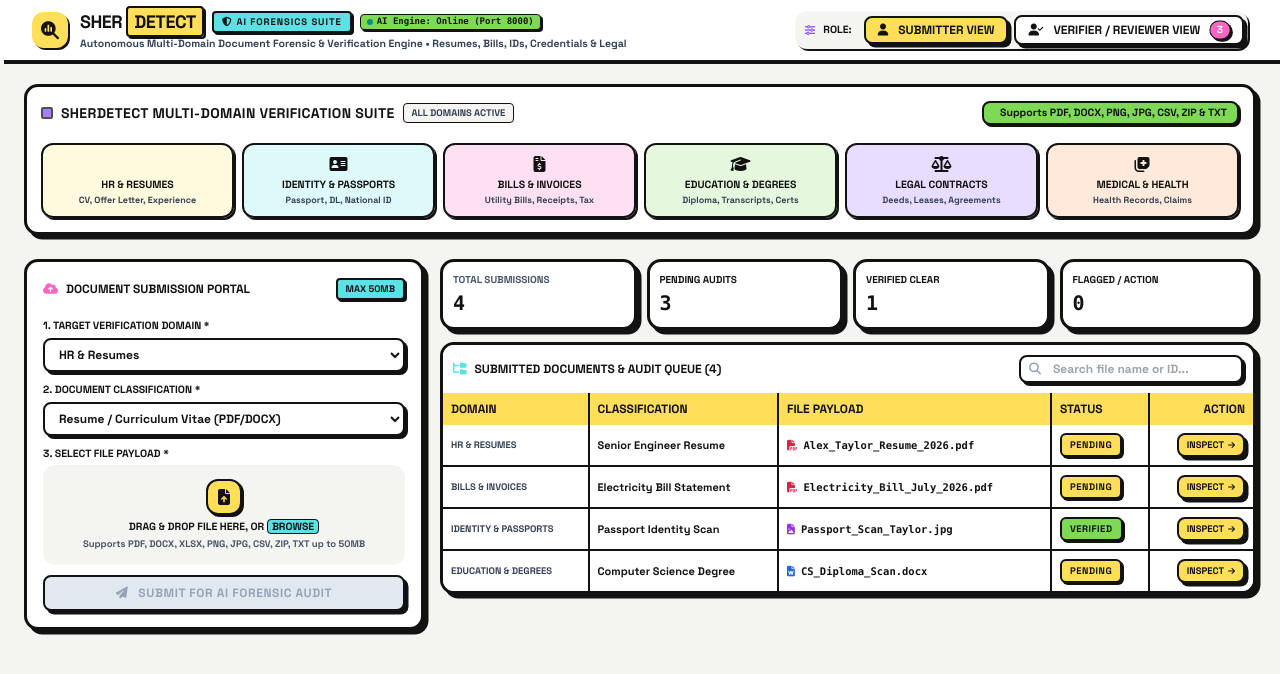
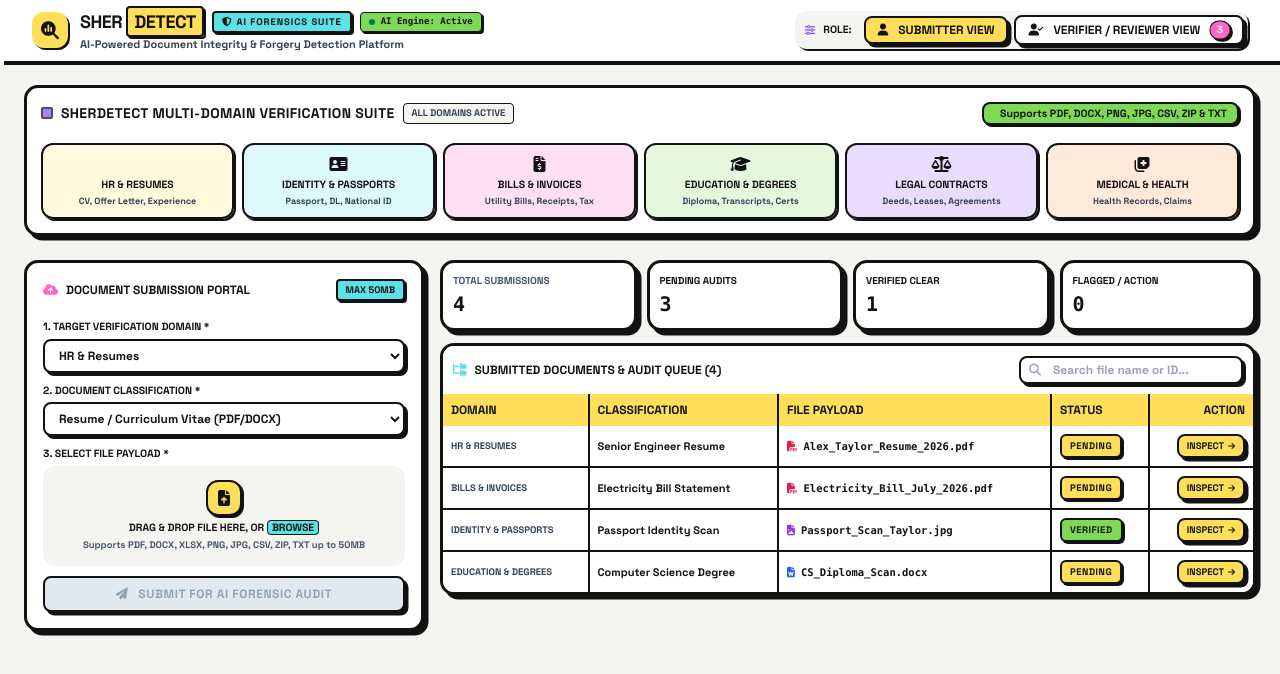
Before and after one commit to navisjoshvadonel/SherDetect, a Next.js app in the folder frontend/: page / in a window 1280 px wide. Shown: the top 674 px of the page. Built offline with nearby package versions, Linux system fonts and the light colour scheme.

Commit message:
fix(ui): remove technical port from header badge and rephrase subtitle to professional platform description

```diff
--- a/frontend/src/app/components/Header.tsx
+++ b/frontend/src/app/components/Header.tsx
@@ -33,13 +33,13 @@ export const Header: React.FC<HeaderProps> = ({
                 <i className="fa-solid fa-shield-halved text-brutal-black"></i>
                 AI Forensics Suite
               </span>
-              <span className="text-[9px] font-mono font-black bg-brutal-green text-brutal-black px-1.5 py-0.2 rounded border border-brutal-black hidden sm:inline-flex items-center gap-1 shadow-brutal-sm">
-                <span className="w-1.5 h-1.5 bg-emerald-600 rounded-full animate-ping"></span>
-                AI Engine: Online (Port 8000)
+              <span className="text-[9px] font-mono font-black bg-brutal-green text-brutal-black px-2 py-0.5 rounded border border-brutal-black hidden sm:inline-flex items-center gap-1.5 shadow-brutal-sm">
+                <span className="w-1.5 h-1.5 bg-emerald-700 rounded-full animate-ping"></span>
+                AI Engine: Active
               </span>
             </div>
-            <p className="text-[10.5px] font-extrabold text-slate-700">
-              Autonomous Multi-Domain Document Forensic &amp; Verification Engine &bull; Resumes, Bills, IDs, Credentials &amp; Legal
+            <p className="text-[11px] font-extrabold text-slate-700">
+              AI-Powered Document Integrity &amp; Forgery Detection Platform
             </p>
           </div>
         </div>
--- a/frontend/src/app/layout.tsx
+++ b/frontend/src/app/layout.tsx
@@ -2,9 +2,9 @@ import React from "react";
 import "./globals.css";
 
 export const metadata = {
-  title: "SherDetect — Autonomous Multi-Domain AI Document Forensic & Verification Engine",
+  title: "SherDetect — AI-Powered Document Integrity & Forgery Detection Platform",
   description:
-    "SherDetect AI Forensics Suite — Multi-Domain Document Verification System for Resumes, Bills, IDs, Credentials & Legal Contracts",
+    "SherDetect AI Forensics Suite — Advanced Multi-Domain Document Integrity & Forgery Detection Engine",
 };
 
 export default function RootLayout({
```
